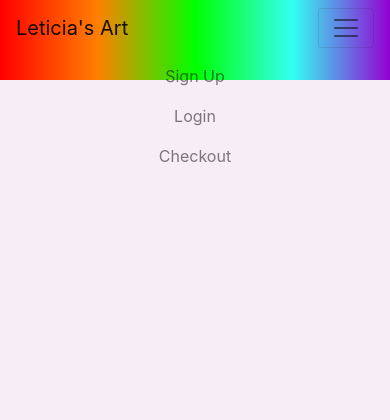
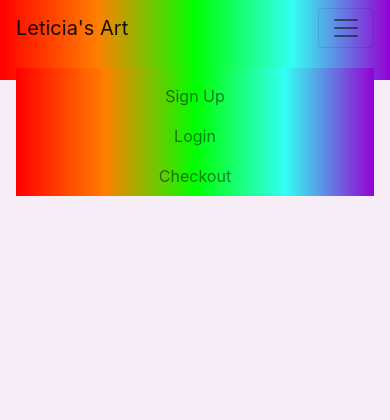
Before and after one commit to jojo157/Delightful-Penguins, a Django app: page / in a window 390 px wide, after a click that opens the changed part. Shown: the top 420 px of the page. Run offline with Django 3.2, Linux system fonts and the light colour scheme; data comes from the database, SQL or seed files in the repository; data that the repository does not hold is empty; some libraries are stand-ins or nearby versions.

Commit message:
added some css for navbar and changed art card sizes to be more responsive

```diff
--- a/static/css/base.css
+++ b/static/css/base.css
@@ -16,6 +16,12 @@ body{
 .navbar-custom {
     height: 80px;
     background-image: linear-gradient(to right, #FF0000, #FF7F00, #00FF00, #33FFF3, #9400D3);
+}
+
+.navbar-collapse {
+    background-image: linear-gradient(to right, #FF0000, #FF7F00, #00FF00, #33FFF3, #9400D3);
+    margin-top: 20px;
+    margin-bottom: 10px;
 }
 
 /* footer*/
@@ -93,3 +99,27 @@ i.far.fa-comment-alt{
     font-size: 20px;
     color:#F5F52F;
 }
+
+/* Media Queries: */
+
+@media only screen and (max-width: 360px) {
+    /* For smaller mobiles: */
+}
+
+@media only screen and (min-width: 560px) and (max-width: 700px) {
+    /* For rotated mobiles: */
+
+}
+
+@media only screen and (min-width: 760px) and (max-width: 1026px) {
+
+    /* For tablets: */
+}
+
+@media only screen and (min-width: 1027px) {
+/* For desktop: */
+}
+
+@media only screen and (min-width: 1900px) {
+    /* For larger desktop: */
+}
--- a/templates/base.html
+++ b/templates/base.html
@@ -39,7 +39,7 @@
 </head>
 <body>
     <nav class="navbar navbar-expand-lg navbar-light navbar-custom">
-        <a class="navbar-brand" href="{% url 'home' %}">Leticia's Art</a>
+        <a class="navbar-brand" href="{% url 'art' %}">Leticia's Art</a>
         <button class="navbar-toggler" type="button" data-toggle="collapse" data-target="#navbarNav" aria-controls="navbarNav" aria-expanded="false" aria-label="Toggle navigation">
             <span class="navbar-toggler-icon"></span>
           </button>
```
Also changed, not shown: static/css/art.css (+25 -1 lines), static/js/artist.js (+0 -26 lines).
